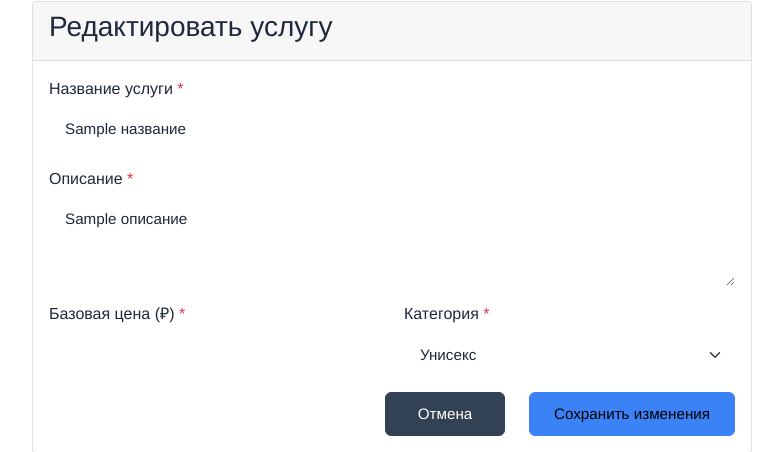
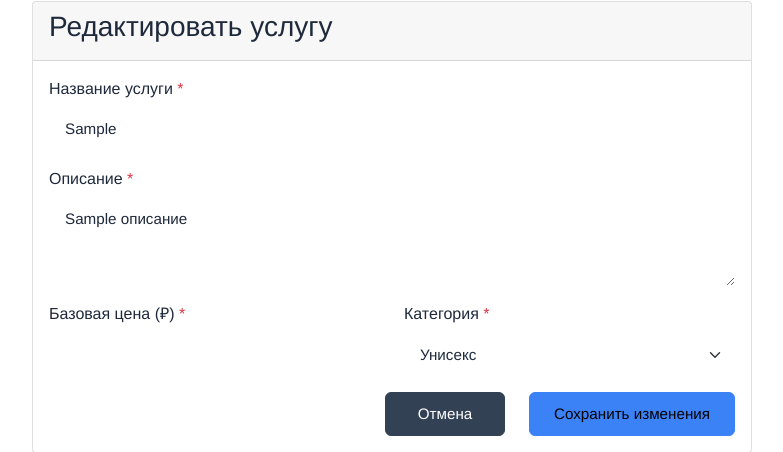
Before and after one commit to LlnZa/hair-salon, a Python web app: template templates/admin/edit_service.html in a window 1280 px wide. Shown: the part 173-625 px from the top of the page, without its empty margins (248-1031 px from the left). Run offline with Jinja, Linux system fonts and the light colour scheme; the template is opened without the code that fills it: most values are stand-ins (such as "Sample title", 1, 10 or a date in 2020); some libraries are stand-ins or nearby versions.

Commit message:
Update edit_service.html

```diff
--- a/templates/admin/edit_service.html
+++ b/templates/admin/edit_service.html
@@ -27,7 +27,7 @@
 
                         <div class="mb-3">
                             <label for="название" class="form-label">Название услуги <span class="text-danger">*</span></label>
-                            <input type="text" class="form-control" id="название" name="название" value="{{ service.название }}" required>
+                            <input type="text" class="form-control" id="название" name="название" value="{{ service.название_услуги }}" required>
                         </div>
 
                         <div class="mb-3">
```
